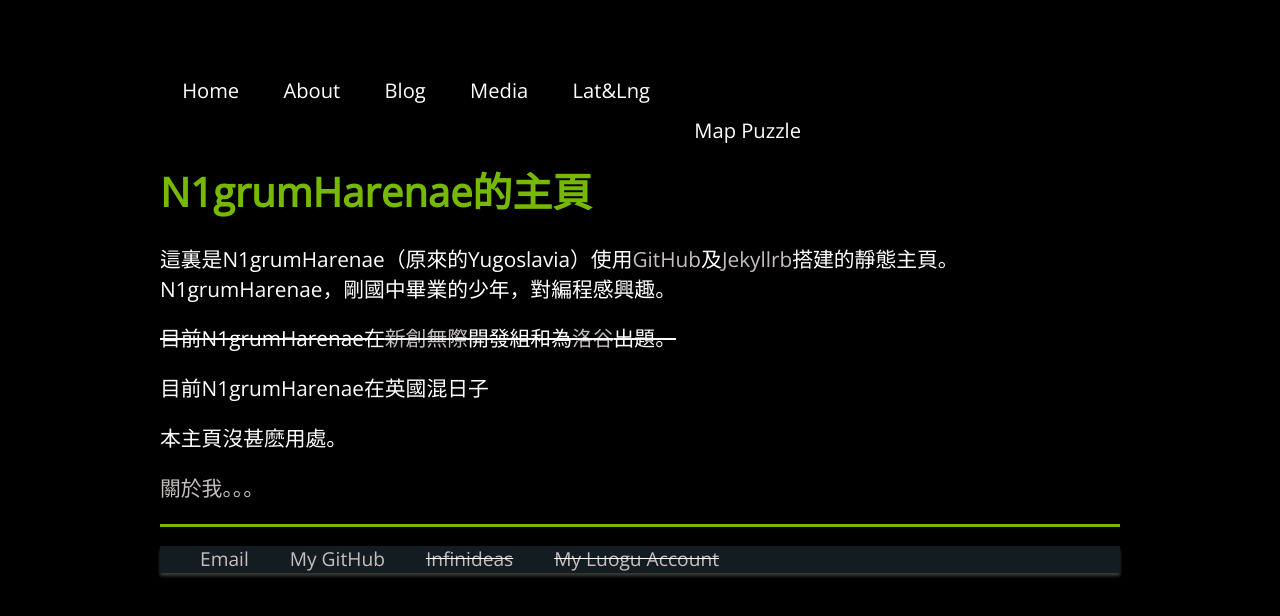
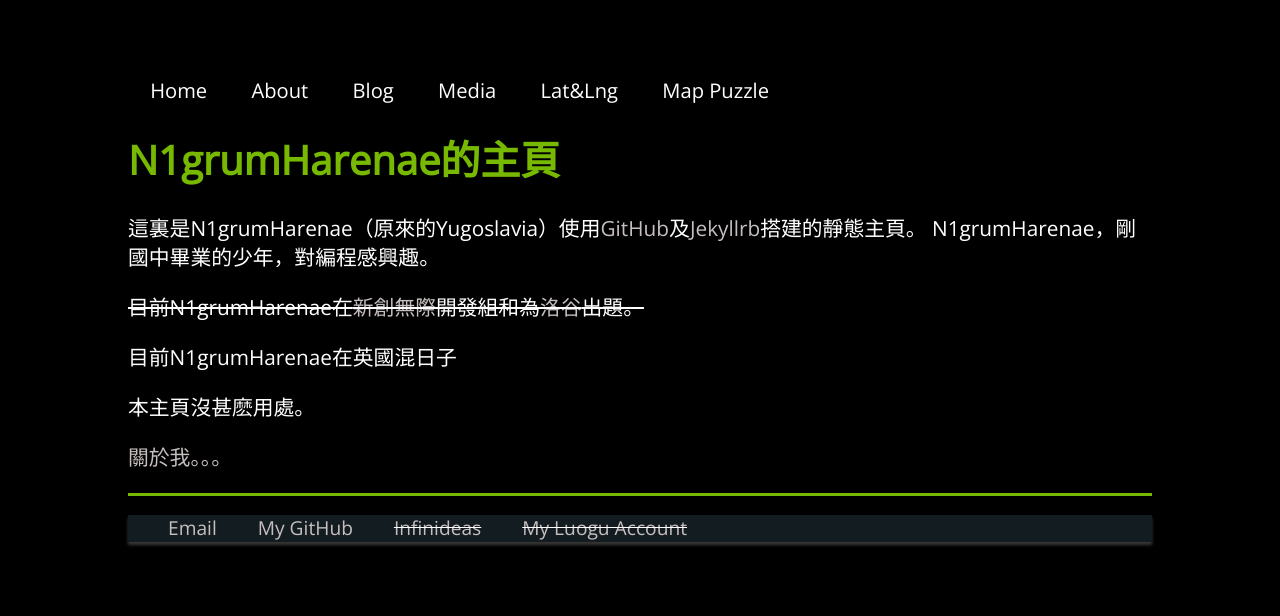
Before and after one commit to Jugoslawien/jugoslawien.github.io, a Jekyll site: the page built from index.html, in a window 1280 px wide. Shown: the top 616 px of the page. Built offline with Jekyll 4.4.1, drawn with Linux system fonts in a browser that asks for light colours; a script that is not in the unit is left out.

Commit message:
Update main.css

```diff
--- a/css/main.css
+++ b/css/main.css
@@ -1,6 +1,6 @@
 @import url(//fonts.googleapis.com/earlyaccess/notosanstc.css);
 @import url(//fonts.googleapis.com/css?family=Open+Sans);
-body { margin: 60px auto; width: 75%;background: #000;}
+body { margin: 60px auto; width: 80%;background: #000;}
 
 a { text-decoration: none; color: #c7bfbf; }
 a.mus{ font-size: 1em; line-height: 1.4em; text-decoration: none; color: #c7bfbf; }
```
